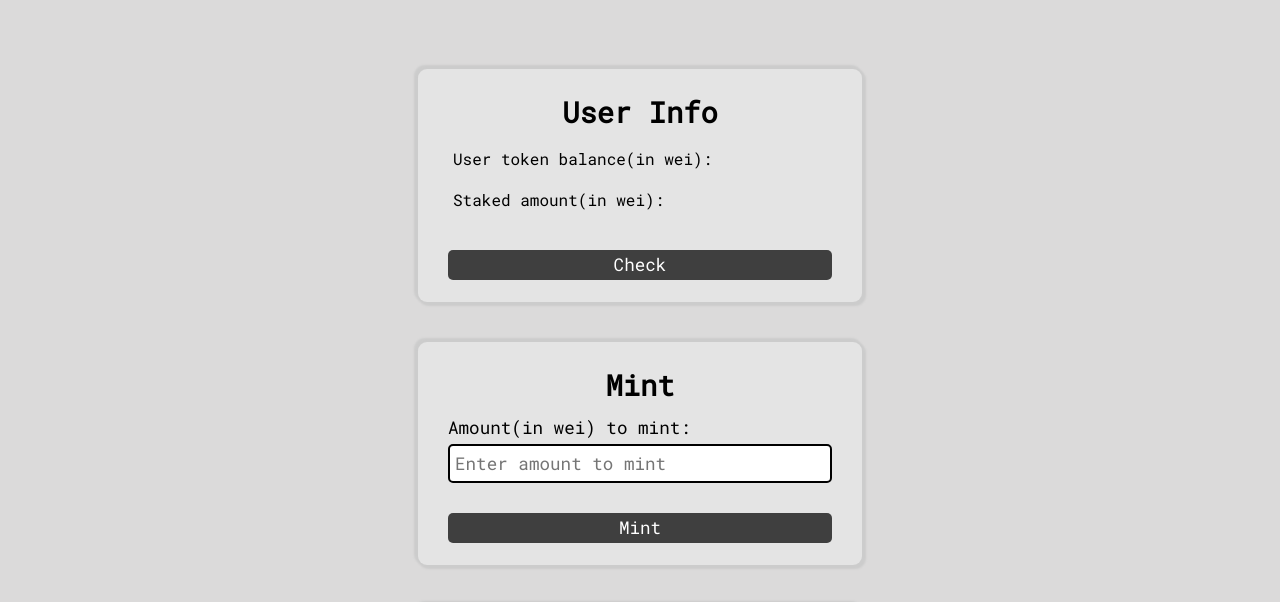
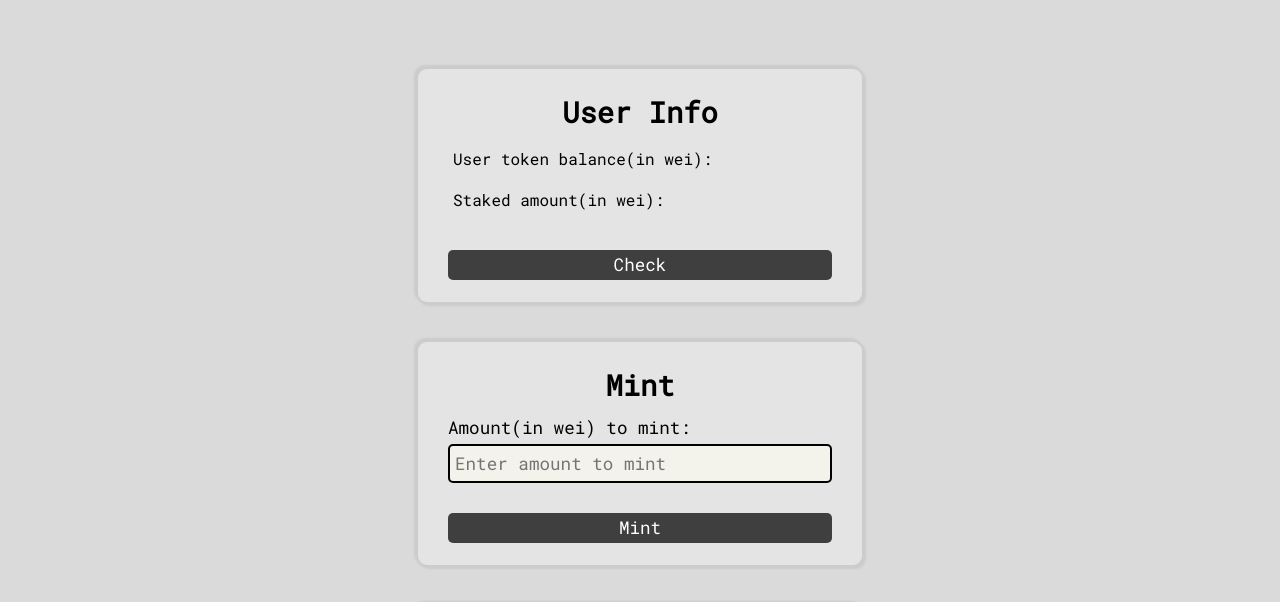
Before and after one commit to swadhinbubaipaul/staking-frontend, a website with bundled scripts: page index.html in a window 1280 px wide. Shown: the part 111-713 px from the top of the page. Built offline with nearby package versions, Linux system fonts and the light colour scheme.

Commit message:
updated css

```diff
--- a/style.css
+++ b/style.css
@@ -76,6 +76,7 @@ nav h1 {
 	border-radius: 5px;
 	padding: 5px;
 	margin: 5px 0px;
+	background-color: #f3f3eb;
 }
 #main-section .card button {
 	line-height: 20px;
```
